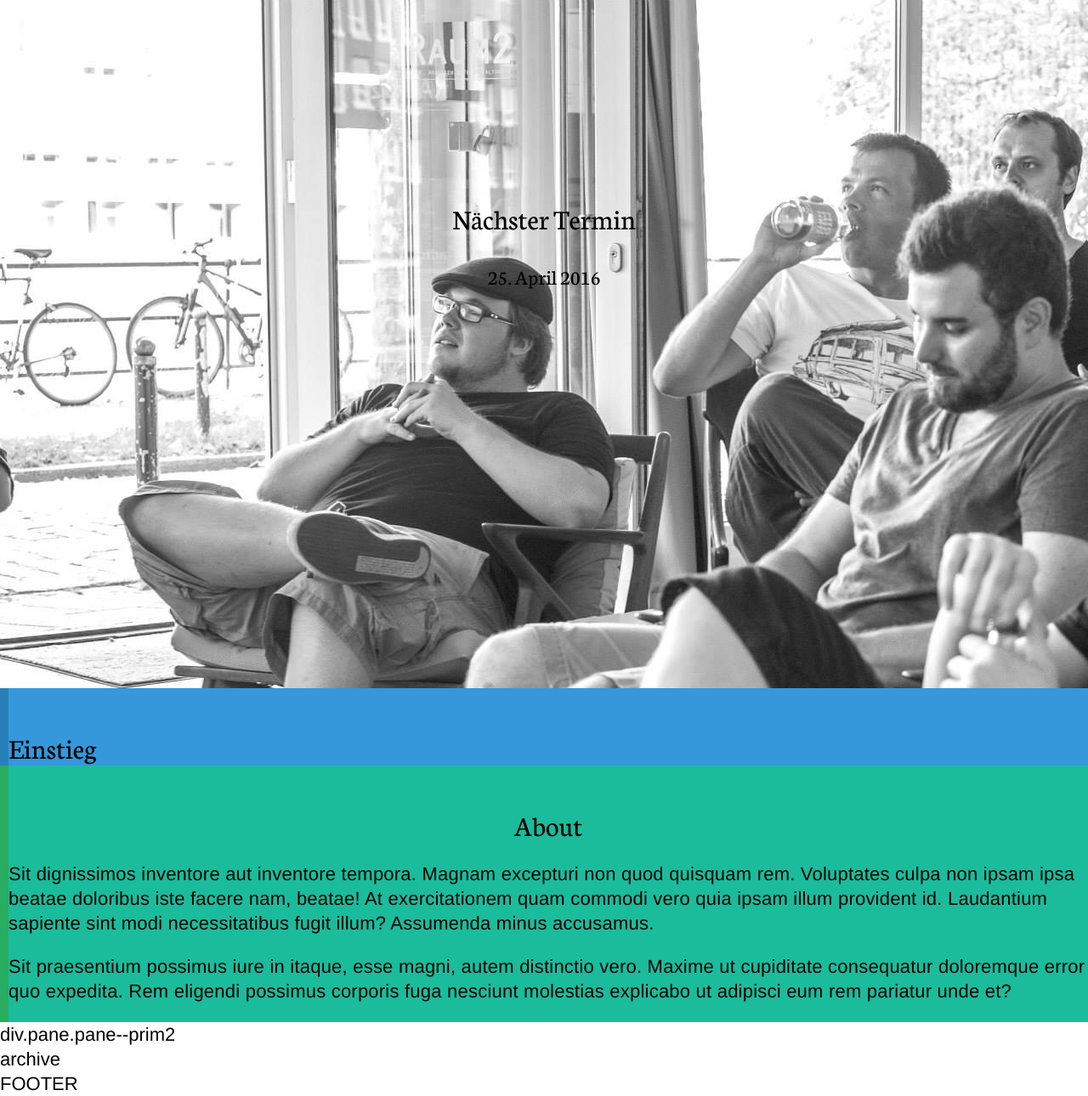
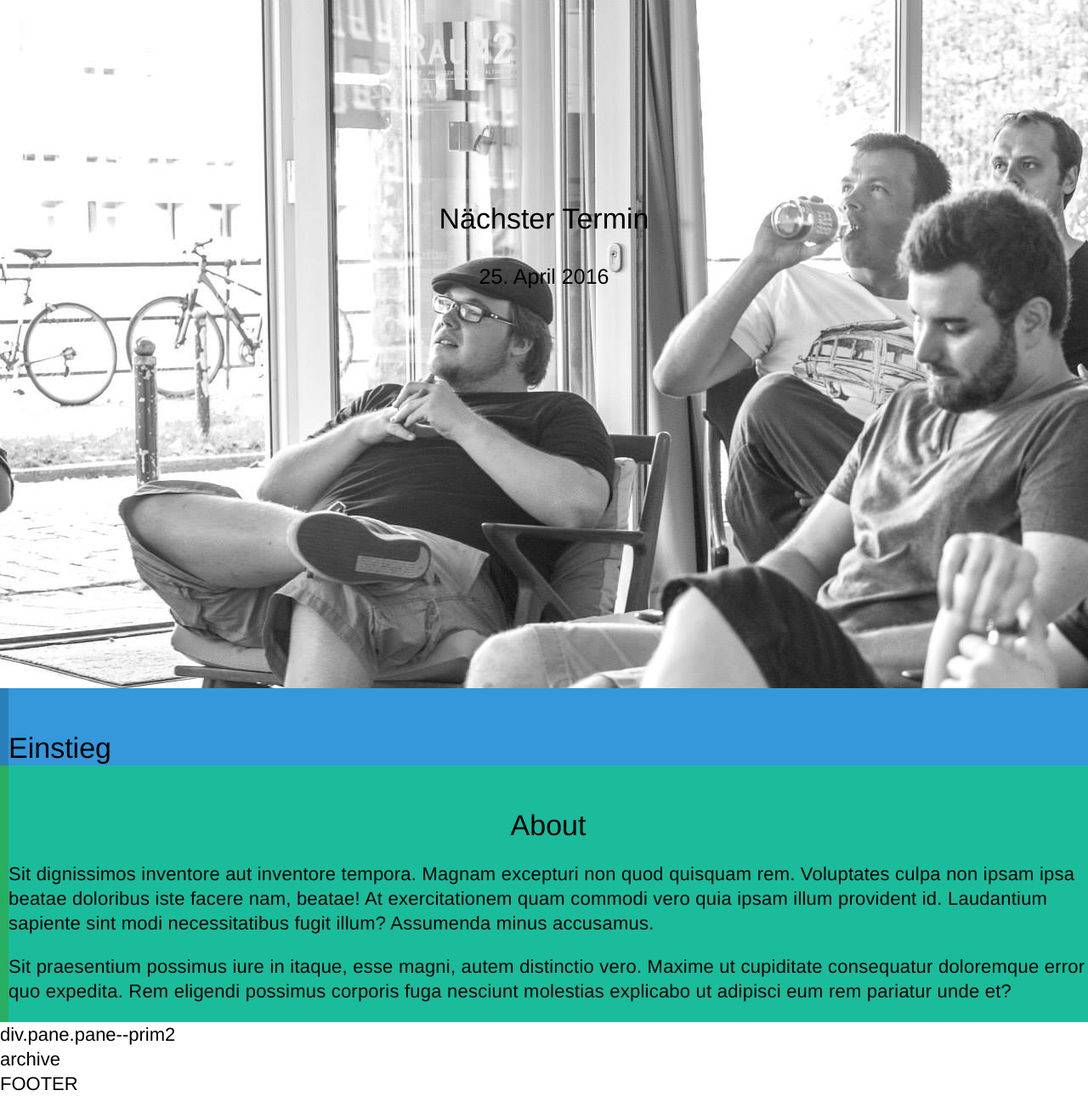
Before and after one commit to wmhb/website, a PHP site: page /index.html in a window 1280 px wide. Shown: the whole page at 85% size. Run offline with PHP 8.4, Linux system fonts and the light colour scheme; some libraries are stand-ins or nearby versions.

Commit message:
brandon font enabled

```diff
--- a/assets/css/main.css
+++ b/assets/css/main.css
@@ -289,7 +289,7 @@
 
 /* Typography */
 h1, .alpha, h2, .beta, h3, .gamma, h4, .delta, h5, .epsilon, h6, .zeta {
-  font-family: "Neuton", serif;
+  font-family: "brandon-grotesque", "Helvetica-Neue", Helvetica, Arial, sans-serif;
   color: black;
   font-weight: normal;
   -webkit-font-smoothing: antialiased;
@@ -704,7 +704,7 @@
   border: 1px solid #2980b9;
   color: white;
   display: inline-block;
-  font-family: "Neuton", serif;
+  font-family: "brandon-grotesque", "Helvetica-Neue", Helvetica, Arial, sans-serif;
   line-height: 1;
   padding: 1rem 1.7rem;
   margin-right: 0.5em;
--- a/assets/scss/generic/_vars.scss
+++ b/assets/scss/generic/_vars.scss
@@ -67,9 +67,9 @@
 $font-size-body:    2.2;
 $line-height:       $font-size-body*.6;
 $font-main:         "Helvetica-Neue", Helvetica, Arial, sans-serif;
-$font-main-bold:    "Neuton", serif;;
-$font-heading:      "Neuton", serif;;
-$font-heading-light:"Neuton", serif;;
+$font-main-bold:    "Neuton", serif;
+$font-heading:      "brandon-grotesque", "Helvetica-Neue", Helvetica, Arial, sans-serif;
+$font-heading-light:"brandon-grotesque", "Helvetica-Neue", Helvetica, Arial, sans-serif;
 $font-button:       $font-heading;
 $font-mono:         monospace, sans-serif;
 $font-size-h1:      3.4;
--- a/index.html
+++ b/index.html
@@ -36,5 +36,7 @@
         </footer>
         <script src="https://code.jquery.com/jquery-2.1.4.min.js"></script>
         <script src="assets/js/main.js"></script>
+        <script src="//use.typekit.net/bht2jwf.js"></script>
+        <script>try{Typekit.load({ async: true });}catch(e){}</script>
     </body>
 </html>
```
